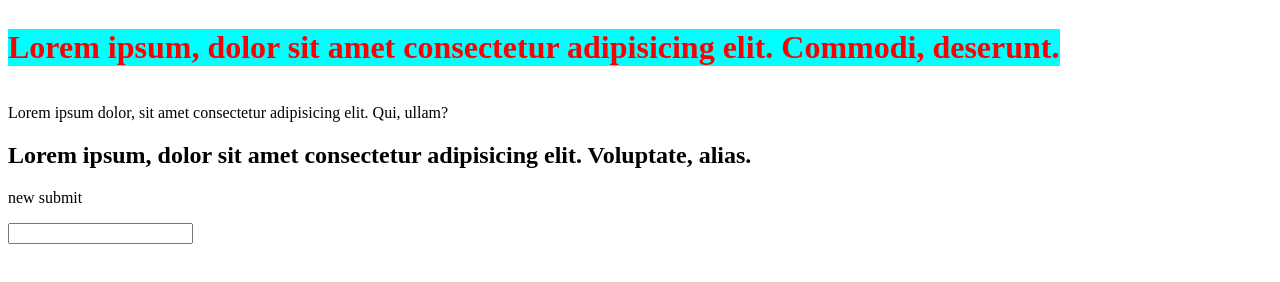
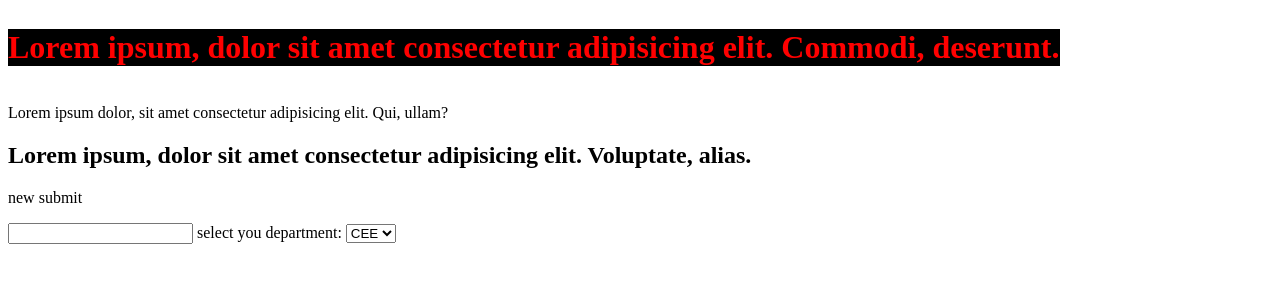
Before and after one commit to mdashikqbl/five-repo, a plain HTML site: page index.html in a window 1280 px wide. Drawn offline with Linux system fonts and the light colour scheme.

Commit message:
change css and html

```diff
--- a/index.html
+++ b/index.html
@@ -13,6 +13,13 @@
      <h2>Lorem ipsum, dolor sit amet consectetur adipisicing elit. Voluptate, alias.</h2>
      <p>new submit</p>
      <input type="text">
+     <label for="department">select you department:</label>
+     <select name="department" id="ashik">
+         <option value="CEE">CEE</option>
+         <option value="sse">sse</option>
+         <option value="llb">llb</option>
+
+     </select>
 
 </body>
 </html>
--- a/style.css
+++ b/style.css
@@ -1,6 +1,6 @@
 h1{
     color: red;
-    background-color: aqua;
+    background-color:black;
     border: 25px;
     display: inline-block;
 }
```
